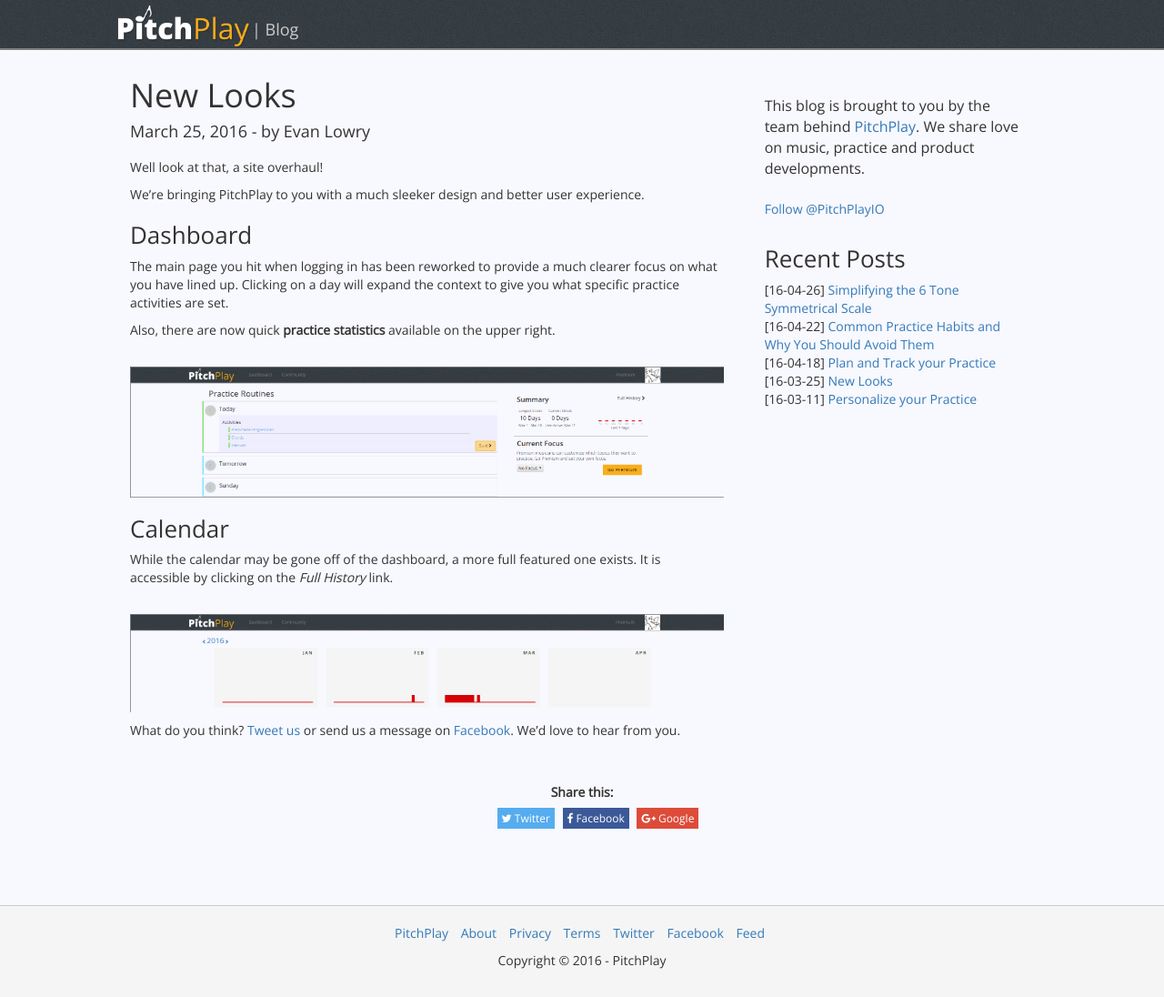
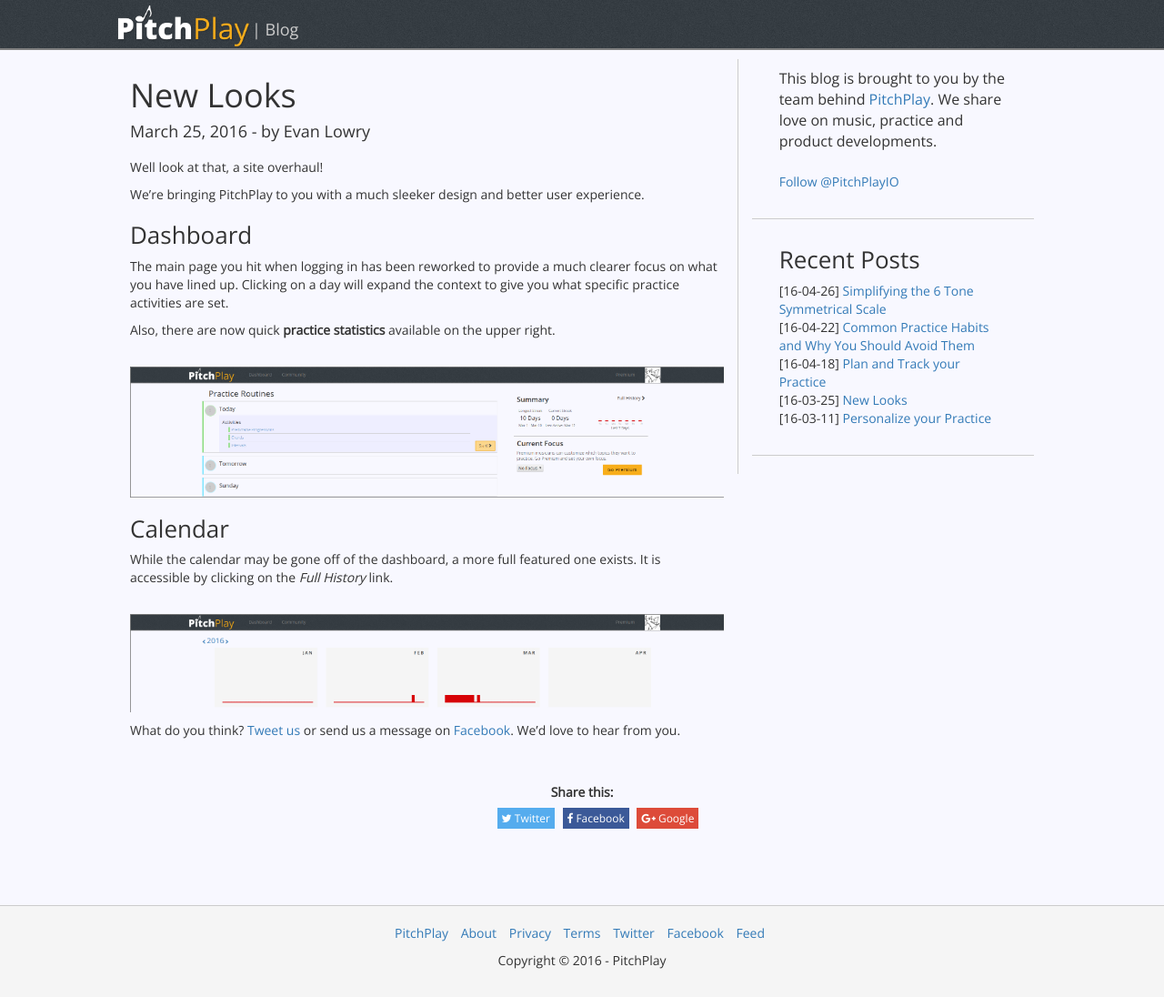
Before and after one commit to pitchplay/blog-content, a Jekyll site: the page built from _posts/2016-03-25-New-Looks.md, in a window 1280 px wide. Shown: the whole page at 91% size. Built offline with Jekyll 4.4.1, drawn with Linux system fonts in a browser that asks for light colours; nearby versions of some CDN libraries; a script that is not in the unit is left out; comment, search, counter and statistics services are not loaded.

Commit message:
Clean up some css styles

```diff
--- a/_includes/post_sidebar.html
+++ b/_includes/post_sidebar.html
@@ -24,16 +24,3 @@
     <br>
   {% endfor %}
 </section>
-
-<section>
-  <script async src="//pagead2.googlesyndication.com/pagead/js/adsbygoogle.js"></script>
-  <!-- Blog Sidebar -->
-  <ins class="adsbygoogle"
-       style="display:block"
-       data-ad-client="ca-pub-5453837555955413"
-       data-ad-slot="3733432288"
-       data-ad-format="auto"></ins>
-  <script>
-  (adsbygoogle = window.adsbygoogle || []).push({});
-  </script>
-</section>
--- a/_layouts/post.html
+++ b/_layouts/post.html
@@ -11,6 +11,19 @@
       </div>
       <div class="col-xs-12 col-sm-4 sidebar">
         {% include post_sidebar.html %}
+
+        <section>
+          <script async src="//pagead2.googlesyndication.com/pagead/js/adsbygoogle.js"></script>
+          <!-- Blog Sidebar -->
+          <ins class="adsbygoogle"
+               style="display:block"
+               data-ad-client="ca-pub-5453837555955413"
+               data-ad-slot="3733432288"
+               data-ad-format="auto"></ins>
+          <script>
+          (adsbygoogle = window.adsbygoogle || []).push({});
+          </script>
+        </section>
       </div>
     </div>
   </section>
--- a/assets/css/style.css
+++ b/assets/css/style.css
@@ -125,7 +125,13 @@
 }
 
 .sidebar {
-  padding: 0 30px;
+  border-left: 1px solid #ccc;
+}
+.sidebar section {
+  padding: 10px 30px;
+}
+.sidebar section + section {
+  border-top: 1px solid #ccc;
 }
 .about {
   padding: 40px 0 10px 0;
```
Also changed, not shown: _layouts/default.html (+31 -1 lines).
